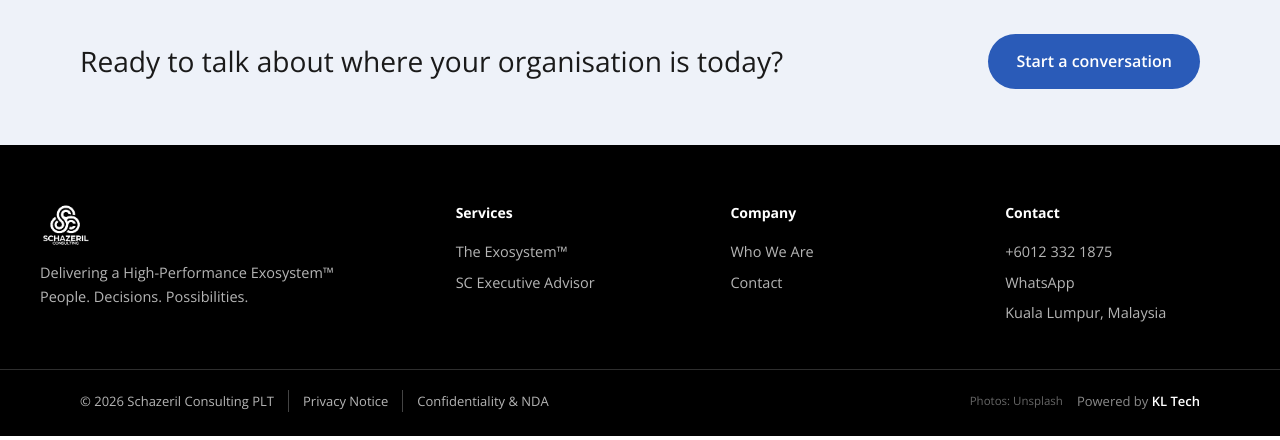
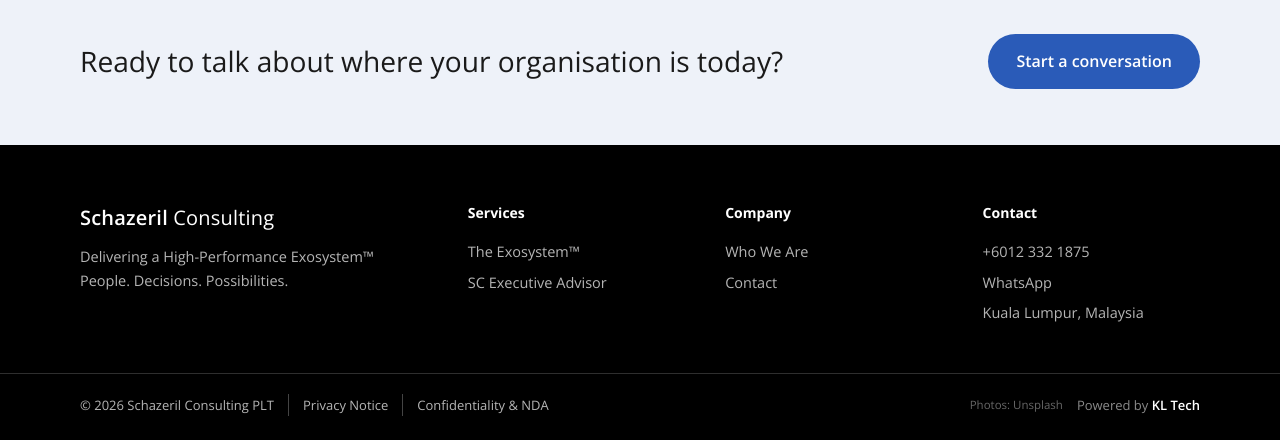
Before and after one commit to mohd-suffian/schazeril-consulting-site, a plain HTML site: page index.html in a window 1280 px wide. Shown: the part 4117-4557 px from the top of the page. Drawn offline with nearby package versions, Linux system fonts and the light colour scheme.

Commit message:
Fix footer alignment; use wordmark instead of repeating logo
Co-Authored-By: Claude Opus 5.5 <noreply@anthropic.com>
Claude-Session: https://claude.ai/code/session_0177tUdHKHmuczJ1pDHLQysQ

```diff
--- a/assets/css/style.css
+++ b/assets/css/style.css
@@ -200,8 +200,10 @@ textarea{min-height:130px;resize:vertical}
 
 /* ---------- footer ---------- */
 .site-footer{background:var(--black);color:#b5b5b5;font-size:14.5px}
-.fgrid{display:grid;grid-template-columns:1.6fr 1fr 1fr 1fr;gap:40px;padding:56px 0 40px}
-.fgrid img{height:46px;width:auto;margin-bottom:14px}
+.ftop{padding:56px 0 44px}
+.fgrid{display:grid;grid-template-columns:1.6fr 1fr 1fr 1fr;gap:40px}
+.wordmark{font-size:20px;font-weight:600;color:var(--white);letter-spacing:.01em;margin-bottom:10px}
+.wordmark span{font-weight:300}
 .fgrid p{line-height:1.6}
 .fgrid h4{color:var(--white);font-size:14px;font-weight:700;margin-bottom:12px}
 .fgrid ul{list-style:none}.fgrid li{padding:3px 0}
--- a/index.html
+++ b/index.html
@@ -10,7 +10,7 @@
 <link rel="preconnect" href="https://fonts.gstatic.com" crossorigin>
 <link rel="preconnect" href="https://images.unsplash.com">
 <link href="https://fonts.googleapis.com/css2?family=Open+Sans:wght@300;400;600;700&display=swap" rel="stylesheet">
-<link rel="stylesheet" href="assets/css/style.css?v=8">
+<link rel="stylesheet" href="assets/css/style.css?v=9">
 </head>
 <body>
 <header class="site-header"><div class="wrap">
@@ -90,8 +90,8 @@
 </div></section>
 </main>
 <footer class="site-footer">
-  <div class="wrap fgrid">
-    <div><img src="assets/img/logo-white.png" alt="Schazeril Consulting" width="52" height="46"><p>Delivering a High-Performance Exosystem&trade;<br>People. Decisions. Possibilities.</p></div>
+  <div class="ftop"><div class="wrap fgrid">
+    <div><div class="wordmark">Schazeril <span>Consulting</span></div><p>Delivering a High-Performance Exosystem&trade;<br>People. Decisions. Possibilities.</p></div>
     <div><h4>Services</h4><ul>
       <li><a href="exosystem.html">The Exosystem&trade;</a></li><li><a href="executive-advisor.html">SC Executive Advisor</a></li></ul></div>
     <div><h4>Company</h4><ul>
@@ -99,7 +99,7 @@
     <div><h4>Contact</h4><ul>
       <li><a href="tel:+60123321875">+6012 332 1875</a></li><li><a href="https://wa.me/60123321875">WhatsApp</a></li>
       <li>Kuala Lumpur, Malaysia</li></ul></div>
-  </div>
+  </div></div>
   <div class="fbar"><div class="wrap">
     <div class="legal"><span>&copy; 2026 Schazeril Consulting PLT</span><a href="privacy.html">Privacy Notice</a><a href="confidentiality.html">Confidentiality &amp; NDA</a></div>
     <div class="right"><span class="credit">Photos: Unsplash</span><span>Powered by <b><a href="https://kltech.my" target="_blank" rel="noopener">KL Tech</a></b></span></div>
```
Also changed, not shown: 404.html (+4 -4 lines), about.html (+4 -4 lines), confidentiality.html (+4 -4 lines), contact.html (+4 -4 lines), executive-advisor.html (+4 -4 lines), exosystem.html (+4 -4 lines), privacy.html (+4 -4 lines).
